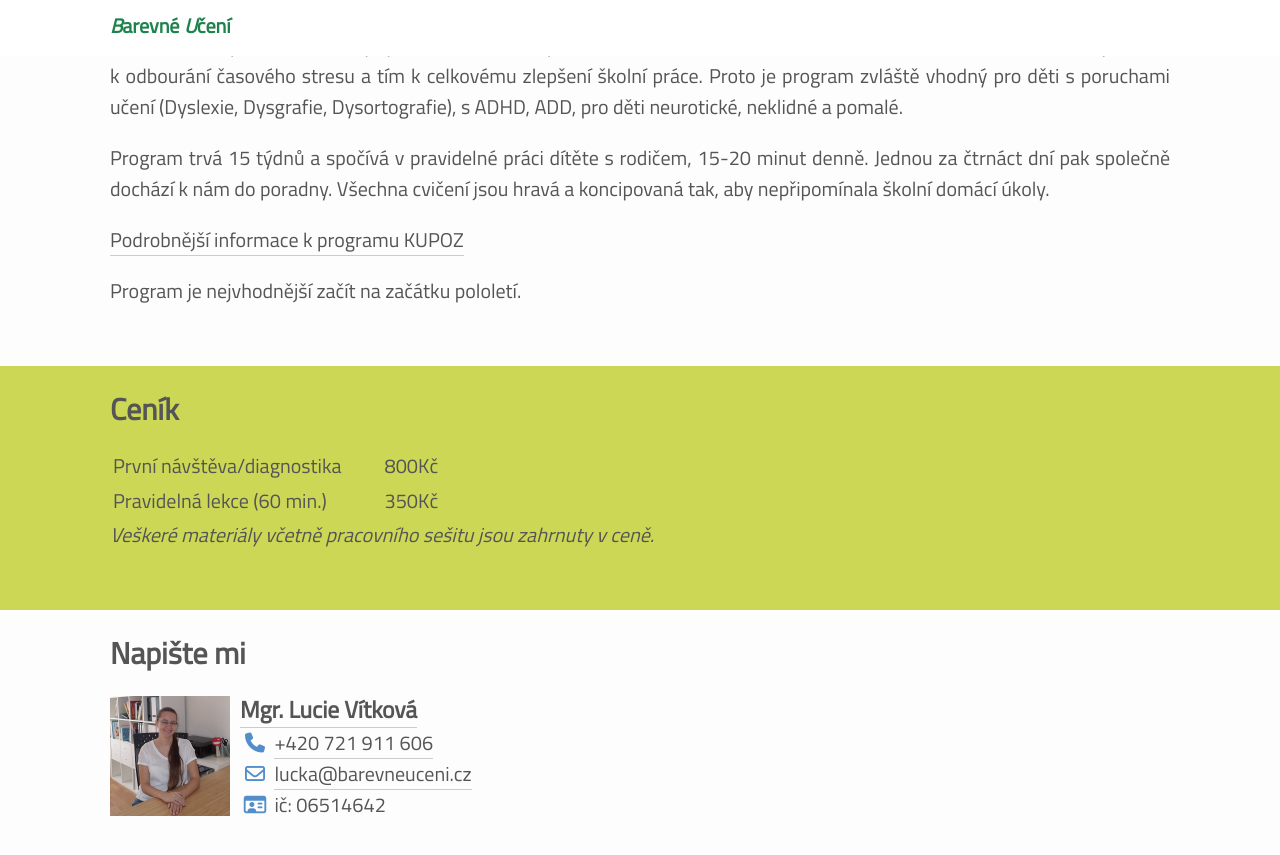
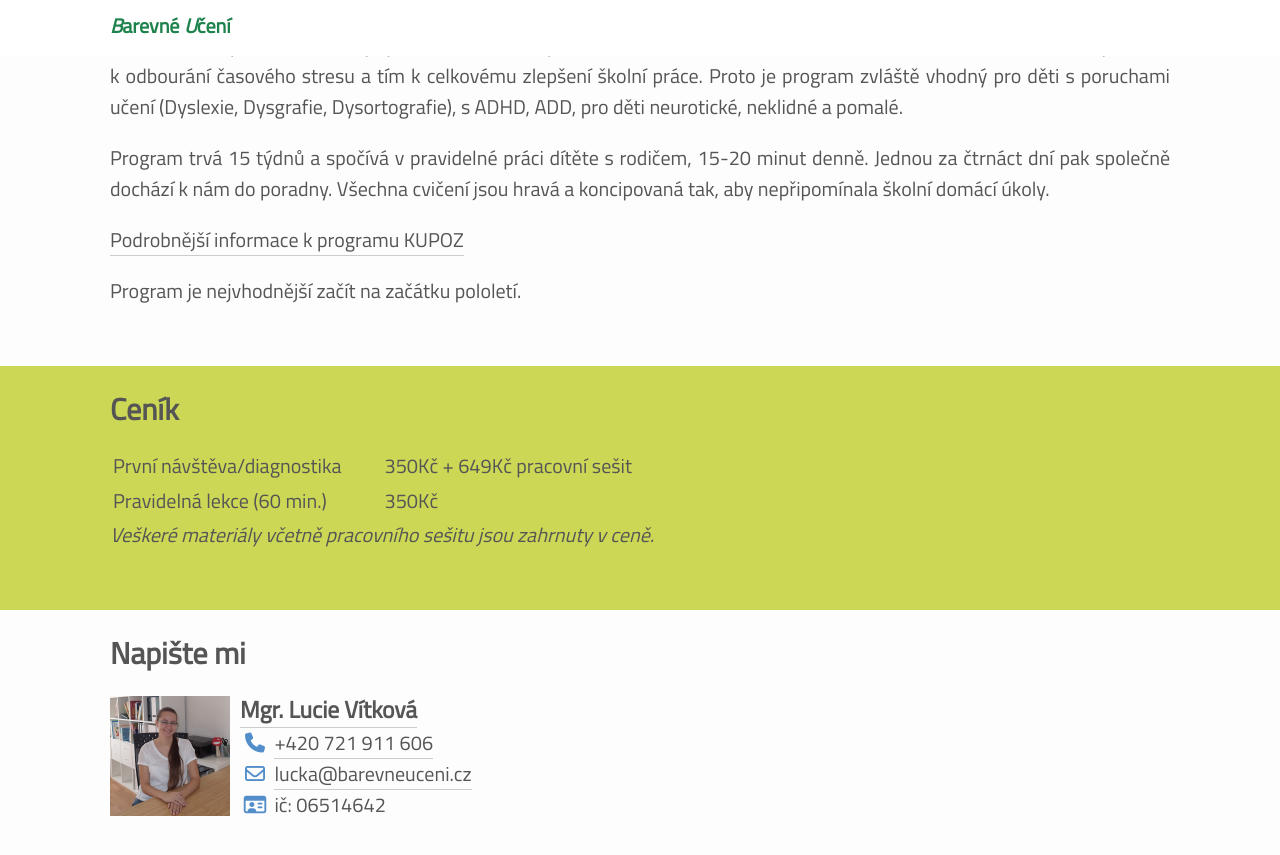
Before and after one commit to JakubTesarek/barevneuceni.cz, a Jekyll site: the page built from pages/kupoz.html, in a window 1280 px wide and 900 px high, scrolled down 202 px. Shown: the top 855 px of the window. Built offline with Jekyll 4.4.1, drawn with Linux system fonts in a browser that asks for light colours; nearby versions of some CDN libraries.

Commit message:
Update kupoz.html

```diff
--- a/pages/kupoz.html
+++ b/pages/kupoz.html
@@ -23,7 +23,7 @@ layout: product
 		<table class="pricelist">
 			<tr>
 				<td>První návštěva/diagnostika</td>
-				<td>800Kč</td>
+				<td>350Kč + 649Kč pracovní sešit</td>
 			</tr>
 			<tr>
 				<td>Pravidelná lekce (60&nbsp;min.)</td>
```
